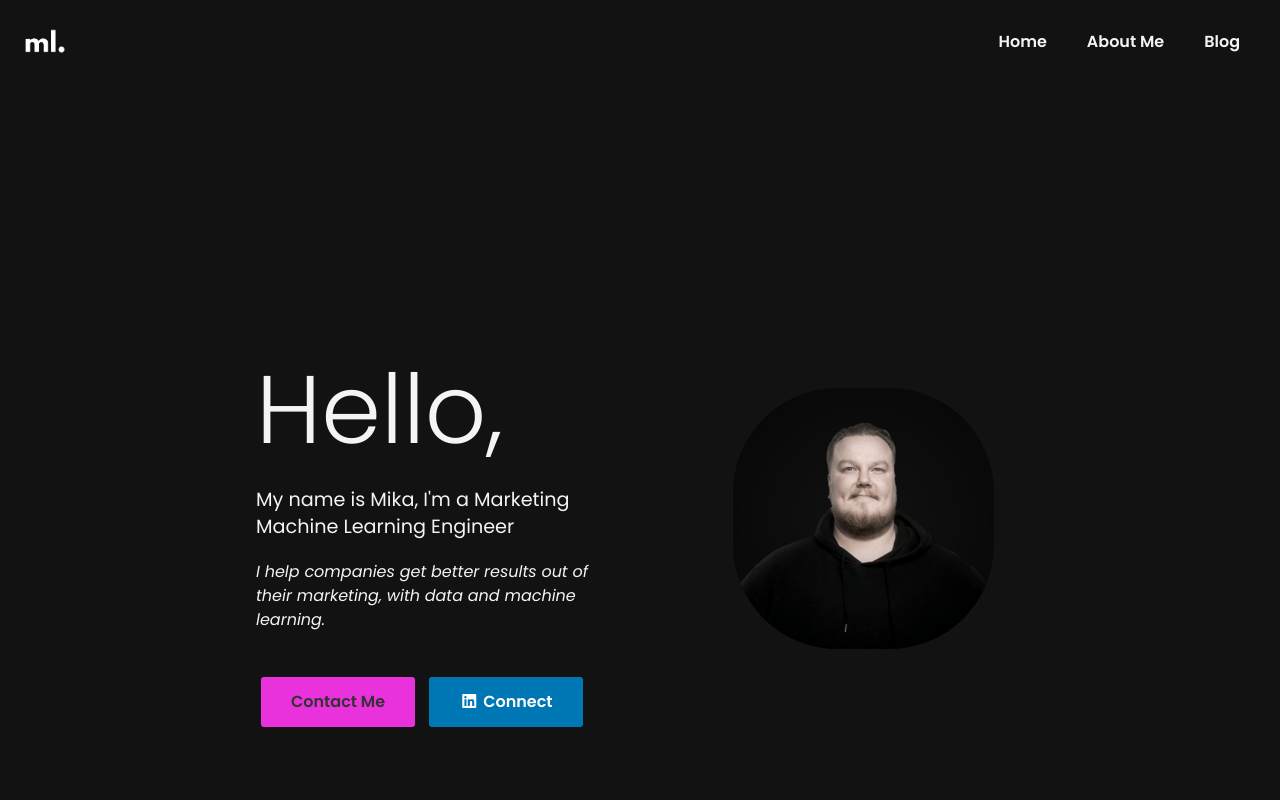
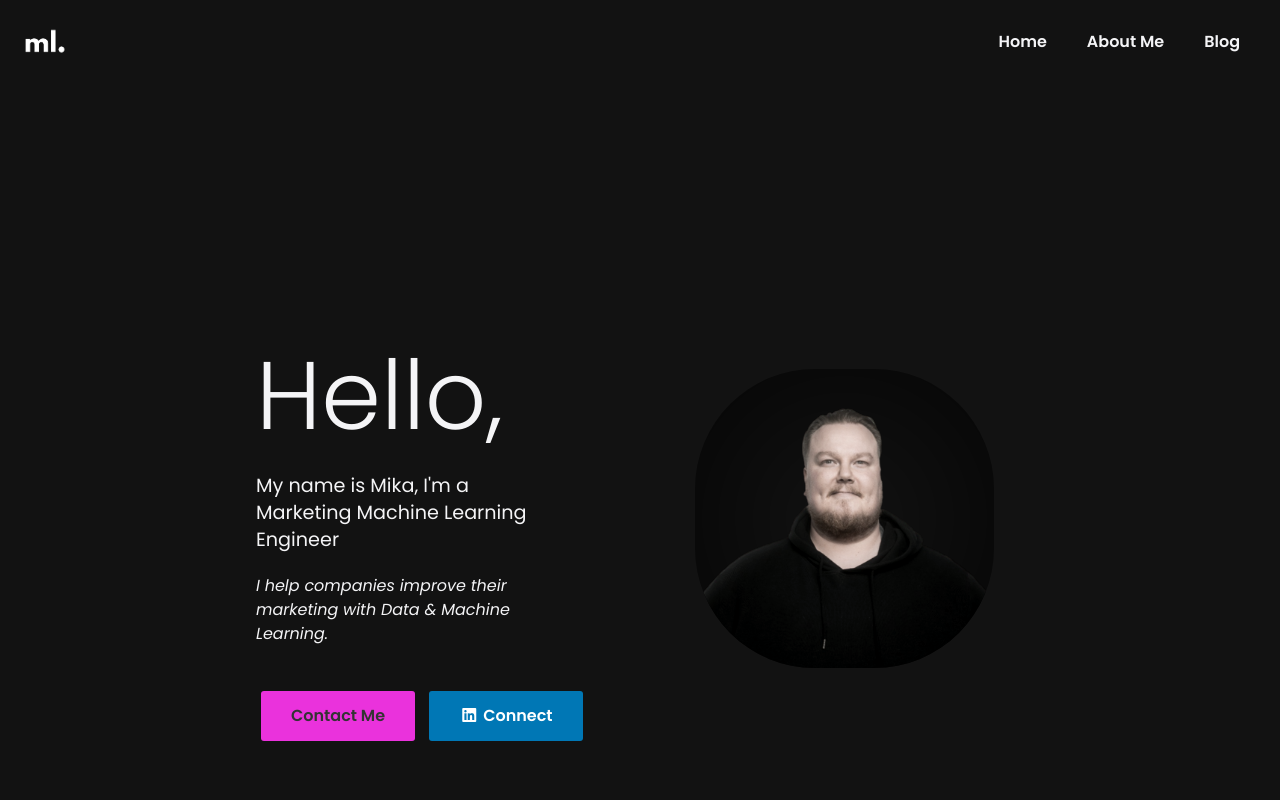
Before and after one commit to thesoftninja/LUT_project, a plain HTML site: page index.html in a window 1280 px wide. Shown: the top 800 px of the page. Drawn offline with Linux system fonts and the light colour scheme.

Commit message:
hero text change

```diff
--- a/index.html
+++ b/index.html
@@ -74,7 +74,7 @@
                     My name is Mika, I'm a Marketing Machine Learning Engineer
                 </p>
                 <p class="hero-text text-italic">
-                    I help companies get better results out of their marketing, with data and machine learning.
+                    I help companies improve their marketing with Data & Machine Learning.
                 </p>
                 <div class="hero-buttons">
                     <a href="#" class="btn btn-red">
```
